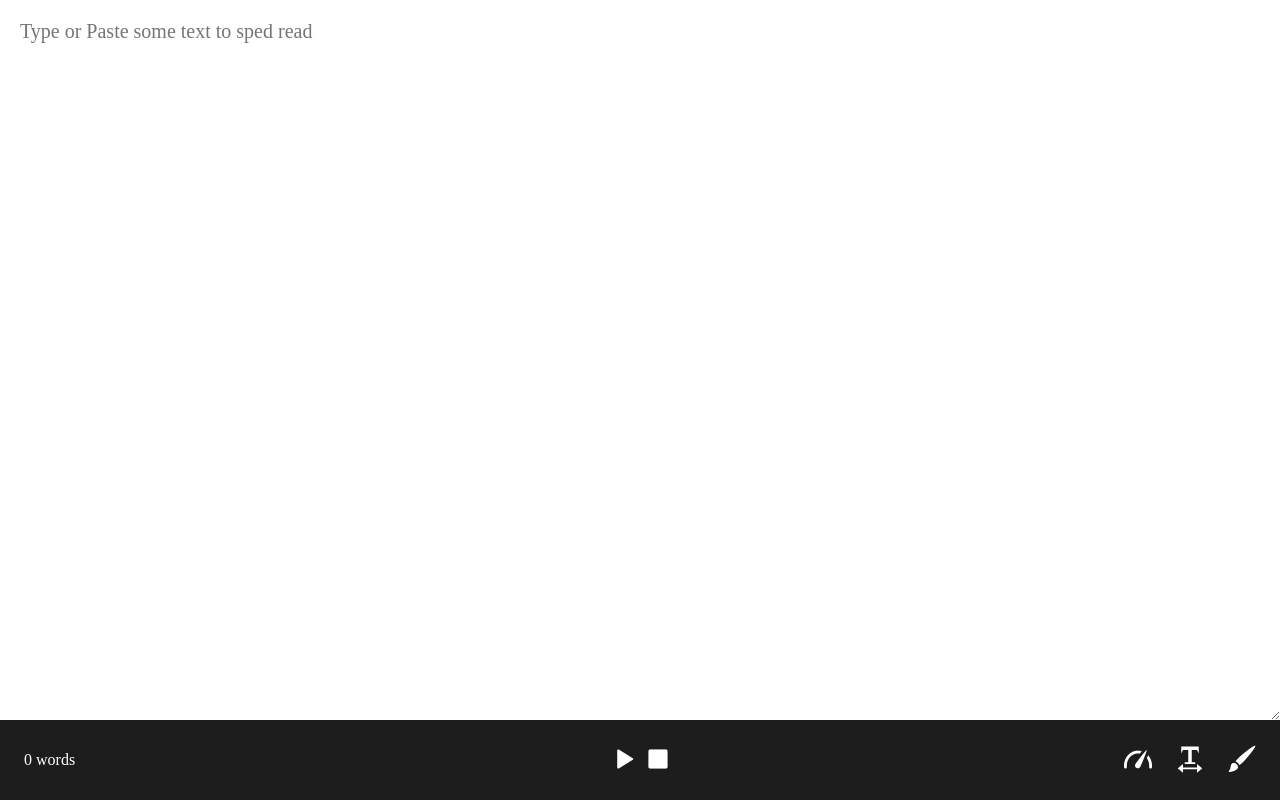
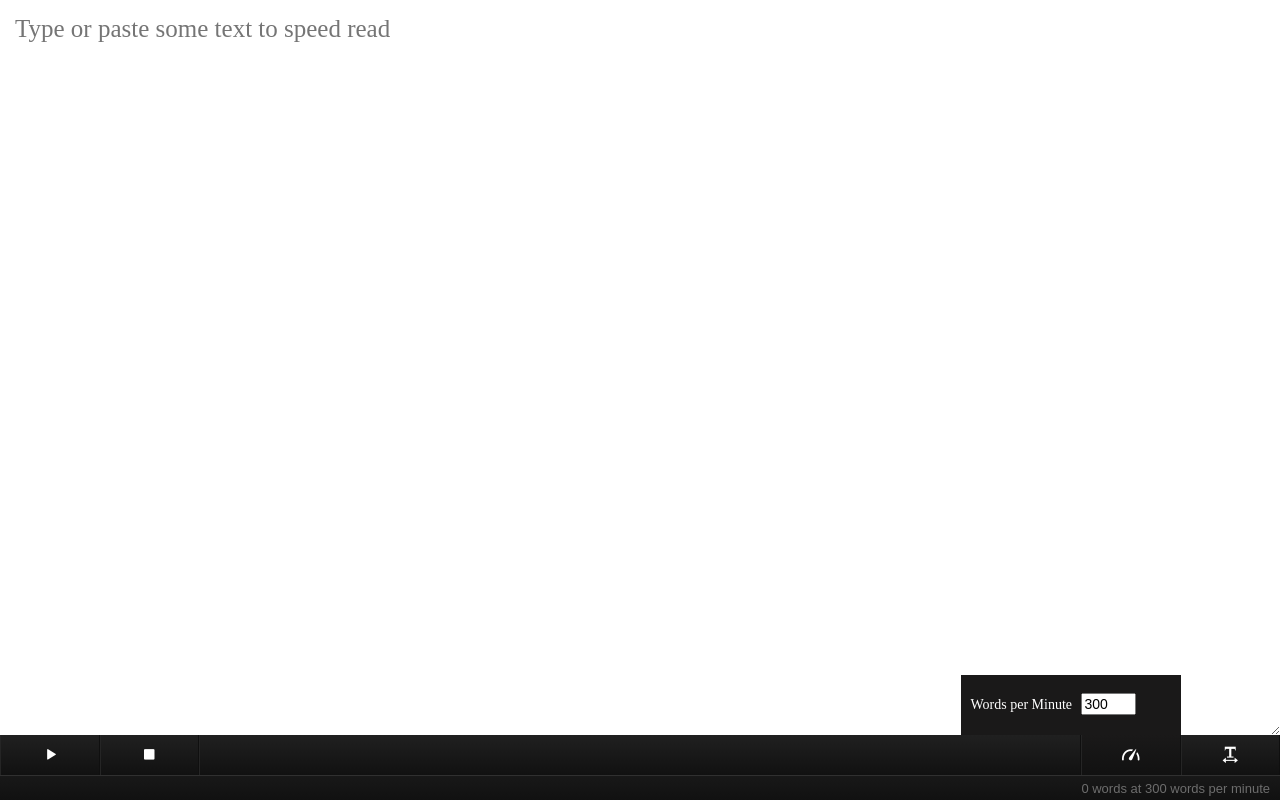
Before and after one commit to thetallweeks/speedread, a website: page index.html in a window 1280 px wide. Both pictures are taken after a click on the element "Words Per Minute". Drawn offline with nearby package versions, Linux system fonts and the light colour scheme; files whose address does not match are found by name; a web font is replaced by a local one.

Commit message:
Styled UI, updated javascript with additional functionality

```diff
--- a/css/sass/_settings.scss
+++ b/css/sass/_settings.scss
@@ -1,32 +1,103 @@
-.setting-item,
-.player-item {
+.app-controls {
+    background: linear-gradient(to bottom, #202020 0%,#111 100%);
+    color: #fff;
+    font-size: 0;
+    height: 4rem;
+}
+
+.app-details {
+  background: linear-gradient(to bottom, #181818 0%,#111 100%);
+  border-top: 1px solid #303030;
+  color: #6d6d6d;
+  height: 2.5rem;
+  font-family: Arial;
+  font-size: 1.3rem;
+  line-height: 2.5rem;
+  padding: 0 1rem;
+  text-align: right;
+}
+
+.controls-left,
+.controls-right {
+  @include clear;
+  width: 50%;
+}
+
+.controls-left {
+  float: left;
+}
+
+.controls-right {
+  float: right;
+}
+
+.app-controls-item {
+  border-left: 1px solid #252525;
+  border-right: 1px solid #0f0f0f;
   cursor: pointer;
   display: inline-block;
-  font-size: 0;
+  width: 50%;
+  height: 4rem;
+  line-height: 4rem;
+  position: relative;
+  text-align: center;
+
+  &:hover,
+  &:active,
+  &.is-active {
+    background: linear-gradient(to bottom, #1a1919 0%,#111 100%);
+  }
+
+  @media screen and (min-width: 26em) {
+    padding: 0 4rem;
+    width: auto;
+  }
 }
 
-.setting-item {
-  margin-left: 1.25rem;
+.app-controls-item-left {
+  float: left;
 }
 
-.setting-item:before {
+.app-controls-item-right {
+  float: right;
+}
+
+@media screen and (min-width: 26em) {
+  .app-controls-item-left-edge:after,
+  .app-controls-item-right-edge:after {
+    content: " ";
+    position: absolute;
+    top: 0;
+    bottom: 0;
+  }
+  .app-controls-item-left-edge:after {
+    border-right: 1px solid #252525;
+    right: -2px;
+  }
+  .app-controls-item-right-edge:after {
+    border-left: 1px solid #0f0f0f;
+    left: -2px;
+  }
+}
+
+.app-controls-item:before {
   font-size: 1.75rem;
 }
 
-.player-item:before {
-  font-size: 2rem;
-}
-
-.settings-left {
-  padding-left: 1.5em;
+.app-controls-menu {
+  background-color: #1a1919;
+  font-family: "Droid Serif";
+  font-size: 1.4rem;
+  width: 22rem;
+  position: absolute;
+  bottom: 4rem;
+  right: -1px; // Adjusts for the button border
+  padding: 1rem;
   text-align: left;
 }
 
-.settings-center {
-  text-align: center;
+.app-controls-menu-input {
+  font-family: Arial;
+  margin-left: .5rem;
+  max-width: 5.5rem;
 }
-
-.settings-right {
-  padding-right: 1.5em;
-  text-align: right;
-}
--- a/css/sass/_text-input.scss
+++ b/css/sass/_text-input.scss
@@ -4,8 +4,8 @@
 
 .text-input {
   border: none;
-  font-size: 1.25em;
-  padding: 1em;
+  font-size: 2.5rem;
+  padding: 1.5rem;
   width: 100%;
   height: 100%;
 }
--- a/css/sass/app.scss
+++ b/css/sass/app.scss
@@ -1,4 +1,5 @@
 @import "global/normalize";
+@import "global/mixins";
 @import "global/layout";
 @import "global/fonts";
 @import "global/icons";
--- a/css/sass/global/_icons.scss
+++ b/css/sass/global/_icons.scss
@@ -22,11 +22,6 @@
   /* Better Font Rendering =========== */
   -webkit-font-smoothing: antialiased;
   -moz-osx-font-smoothing: grayscale;
-}
-
-[class*="icon-"] span {
-  font-size: 0;
-  line-height: 0;
 }
 
 .icon-cog:before {
--- a/css/sass/global/_layout.scss
+++ b/css/sass/global/_layout.scss
@@ -1,31 +1,20 @@
-.app-bottom,
-.app-top {
+.app-top,
+.app-controls,
+.app-bottom {
   width: 100%;
 }
 
 .app-bottom {
-  background-color: #1d1d1d;
-  color: #fff;
-  height: 5em;
+  height: 6.5rem;
   position: fixed;
   bottom: 0;
 }
 
 .app-top {
-  padding-bottom: 5em;
+  padding-bottom: 6.5rem;
   position: relative;
   height: 100%;
 }
-
-.display-table {
-  display: table;
-}
-
-.display-table-cell {
-  display: table-cell;
-  vertical-align: middle;
-}
-
 
 /* Grid HTML Classes */
 .row {
@@ -38,13 +27,15 @@
   *zoom: 1;
 }
 
-.row:before,
-.row:after {
-  content: " ";
-  display: table;
-}
-.row:after {
-  clear: both;
+@mixin clear {
+  &:before,
+  &:after {
+    content: " ";
+    display: table;
+  }
+  &:after {
+    clear: both;
+  }
 }
 
 .row .row {
--- a/css/sass/global/_normalize.scss
+++ b/css/sass/global/_normalize.scss
@@ -77,6 +77,7 @@ html {
     font-family: sans-serif; /* 1 */
     -ms-text-size-adjust: 100%; /* 2 */
     -webkit-text-size-adjust: 100%; /* 2 */
+    font-size: 62.5%;
 }
 
 /**
--- /dev/null
+++ b/css/sass/global/mixins.scss
@@ -0,0 +1,5 @@
+.hide-text {
+  font: 0/0 a; // Hide text inside the span
+  text-shadow: none;
+  color: transparent;
+}
--- a/index.html
+++ b/index.html
@@ -29,32 +29,40 @@
 
             <!-- Input text to speed read -->
             <section id="spreedyTextInputContainer" class="text-input-container">
-              <textarea name="" id="spreedyTextInput" class="text-input" placeholder="Type or Paste some text to sped read"></textarea>
+              <textarea name="" id="spreedyTextInput" class="text-input" placeholder="Type or paste some text to speed read"></textarea>
             </section>
         </section>
 
         <!-- Change speed, number of words, etc -->
-        <section class="app-bottom spreedy-player-settings display-table">
-            <section id="spreedyWordCount" class="settings-left display-table-cell small-4">0 words</section>
+        <section class="app-bottom">
+            <section class="app-controls">
+                <div class="controls-left">
+                    <div id="spreedyPlayPause" class="app-controls-item app-controls-item-left icon-play">
+                        <span class="hide-text">Play</span>
+                    </div>
+                    <div id="spreedyStop" class="app-controls-item app-controls-item-left app-controls-item-left-edge icon-stop">
+                        <span class="hide-text">Stop</span>
+                    </div>
+                </div>
+                <div class="controls-right">
+                    <div class="app-controls-item app-controls-item-right icon-text-width">
+                        <span class="hide-text">Font Settings</span>
+                    </div>
 
-            <section id="spreedyPlayer" class="settings-center display-table-cell small-4">
-                <div id="spreedyPlayPause" class="player-item icon-play"></div>
-                <div id="spreedyStop" class="player-item icon-stop"></div>
-            </section>
-
-            <section id="spreedySettings" class="settings-right display-table-cell small-4">
-                <div class="setting-item icon-gauge">
-                    <span>Words Per Minute</span>
-                </div>
-                <div class="setting-item icon-text-width">
-                    <span>Change Font</span>
-                </div>
-                <div class="setting-item icon-brush">
-                    <span>Background Color</span>
+                    <div id="spreedySpeedSettings" class="app-controls-item app-controls-item-right app-controls-item-right-edge icon-gauge">
+                        <span class="hide-text">Words Per Minute</span>
+                        <div id="spreedySpeedSettingsMenu" class="app-controls-menu">
+                            <div class="app-controls-menu-item">
+                                <span>Words per Minute</span>
+                                <input id="spreedySpeedInput" class="app-controls-menu-input" id="" type="number" min="60" max="3000" step="1" value="300" size="5" />
+                            </div>
+                        </div>
+                    </div>
                 </div>
             </section>
+            <section class="app-details"><span id="spreedyWordCount">0</span> words at <span id="spreedySpeed">300</span> words per minute</section>
+        </section>
 
-        </section>
 
         <script src="//ajax.googleapis.com/ajax/libs/jquery/1.10.2/jquery.min.js"></script>
         <script>window.jQuery || document.write('<script src="js/vendor/jquery-1.10.2.min.js"><\/script>')</script>
--- a/js/main.js
+++ b/js/main.js
@@ -2,8 +2,8 @@ var SPREEDY = {
 
   config : {
 
-    // Sets default words per minute (in miliseconds)
-    speed : 200
+    // Sets default words per minute
+    speed : 300
 
   },
 
@@ -17,27 +17,65 @@ var SPREEDY = {
     SPREEDY.wordCount = $('#spreedyWordCount');
     SPREEDY.playPauseButton = $('#spreedyPlayPause');
     SPREEDY.stopButton = $('#spreedyStop');
+    SPREEDY.popupMenus = $('.app-controls-menu');
+
+    // Speed Settings
+    SPREEDY.speedSettings = $('#spreedySpeedSettings');
+    SPREEDY.speedSettingsMenu = $('#spreedySpeedSettingsMenu');
+    SPREEDY.speedInput = $('#spreedySpeedInput');
+    SPREEDY.speed = $('#spreedySpeed');
 
     // Set the word display to hidden by default
     SPREEDY.wordDisplayContainer.addClass('is-hidden');
+
+    // Hide Speed Settings popup
+    SPREEDY.popupMenus.addClass('is-hidden');
+
+    // Set new Speed value
+    SPREEDY.speedInput.on('keyup propertychange paste', function() {
+      SPREEDY.setSpeed();
+    });
+
+    // Hide menus when clicking off of target
+    $('html').click(function() {
+      SPREEDY.popupMenus.addClass('is-hidden');
+      SPREEDY.speedSettings.removeClass('is-active');
+    });
 
     // Begin watching text input
     SPREEDY.watch(SPREEDY.textInput);
 
     var displayWordsInterval;
 
-    // Bind click functions
+    // Bind click function for play/pause
     SPREEDY.playPauseButton.click(function() {
-        SPREEDY.playPauseButton.removeClass('icon-play').addClass('icon-pause');
-        SPREEDY.displayWords();
+      // TODO: Check for empty textarea
+      SPREEDY.playPauseButton.removeClass('icon-play').addClass('icon-pause');
+      SPREEDY.displayWords(SPREEDY.config.speed);
 
-        // TODO: Set up state for play/pause
+      // TODO: Set up state for play/pause
     });
 
+    // Bind click function for Stop
     SPREEDY.stopButton.click(function() {
       SPREEDY.stopDisplayWords();
     });
 
+    // Bind click for Speed Settings
+    SPREEDY.speedSettings.click(function() {
+      event.stopPropagation();
+      if(SPREEDY.speedSettingsMenu.hasClass('is-hidden')) {
+        $(this).addClass('is-active');
+        SPREEDY.speedSettingsMenu.removeClass('is-hidden');
+      } else {
+        $(this).removeClass('is-active');
+        SPREEDY.speedSettingsMenu.addClass('is-hidden');
+      }
+    });
+
+    SPREEDY.speedSettingsMenu.click(function() {
+      event.stopPropagation();
+    });
   },
 
   watch : function(input) {
@@ -63,11 +101,20 @@ var SPREEDY = {
     var wordCount = array.length;
 
     // Update word count with new value
-    SPREEDY.wordCount.html(wordCount + ' words');
+    SPREEDY.wordCount.html(wordCount);
 
   },
 
-  displayWords : function() {
+  setSpeed : function() {
+
+    SPREEDY.config.speed = SPREEDY.speedInput.val();
+
+    // Update Speed display
+    SPREEDY.speed.html(SPREEDY.config.speed);
+
+  },
+
+  displayWords : function(speed) {
 
     // Show Word Display
     SPREEDY.wordDisplayContainer.removeClass('is-hidden');
@@ -75,13 +122,14 @@ var SPREEDY = {
     // Hide Input
     SPREEDY.textInputContainer.addClass('is-hidden');
 
+    speed = (1 / (speed / 60)) * 1000;
+
     var i = 0;
 
+    // TODOS: Speed causes wait before first word and
+    // pace seems inconsistent
     displayWordsInterval = setInterval(function() {
 
-      // Replace html with subsequent word in the array
-      // This can be done without jQuery using:
-      // document.getElementById('spreedyWordDisplay').innerHTML = wordsArray[i++];
       SPREEDY.wordDisplay.html(words[i++]);
 
       // Stop SetInterval when counter = array length
@@ -89,9 +137,11 @@ var SPREEDY = {
 
         // SetIntervalID is the function name
         clearInterval(displayWordsInterval);
+
+        SPREEDY.playPauseButton.removeClass('icon-pause').addClass('icon-play');
       }
 
-    }, SPREEDY.config.speed);
+    }, speed);
 
   },
 
```
Also changed, not shown: css/app.css.
